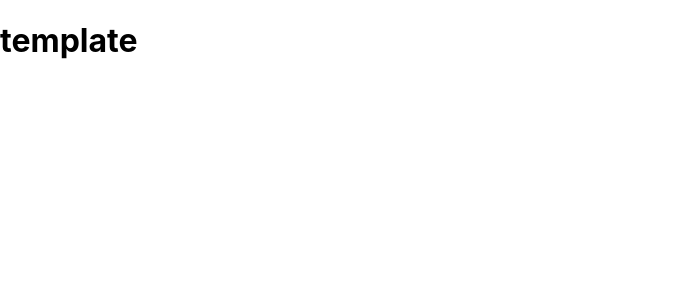
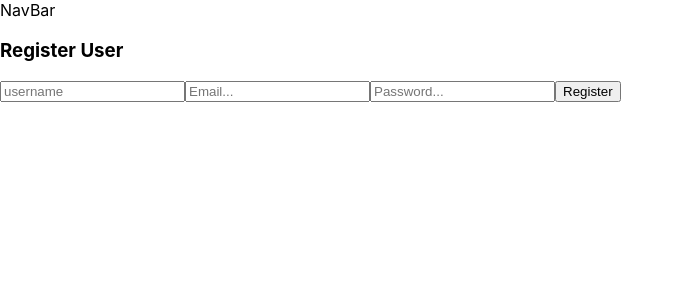
Before and after one commit to oldbettie/notepad, a React (Create React App) app: page /signup in a window 1280 px wide. Shown: the top 300 px of the page, without its empty margins (0-684 px from the left). Built offline with nearby package versions, Linux system fonts and the light colour scheme.

Commit message:
added sign up form

```diff
--- a/src/App.js
+++ b/src/App.js
@@ -1,8 +1,14 @@
+import { BrowserRouter } from "react-router-dom";
+import Pages from "./pages/Pages";
+import NavBar from "./components/NavBar";
+
+//  come back for auth provider stuff later
 function App() {
 	return (
-		<div className="App">
-			<h1>template</h1>
-		</div>
+		<BrowserRouter>
+			<NavBar />
+			<Pages />
+		</BrowserRouter>
 	);
 }
 
--- /dev/null
+++ b/src/components/Button.js
@@ -0,0 +1,11 @@
+import React from "react";
+
+function Button({ content, classnames, onClick }) {
+	return (
+		<button className={classnames} onClick={onClick}>
+			{content}
+		</button>
+	);
+}
+
+export default Button;
--- /dev/null
+++ b/src/components/NavBar.js
@@ -0,0 +1,7 @@
+import React from "react";
+
+function NavBar() {
+	return <div>NavBar</div>;
+}
+
+export default NavBar;
--- /dev/null
+++ b/src/pages/Home.js
@@ -0,0 +1,7 @@
+import React from "react";
+
+function Home() {
+	return <div>Home</div>;
+}
+
+export default Home;
--- /dev/null
+++ b/src/pages/Login.js
@@ -0,0 +1,7 @@
+import React from "react";
+
+function Login() {
+	return <div>Login</div>;
+}
+
+export default Login;
--- /dev/null
+++ b/src/pages/Pages.js
@@ -0,0 +1,19 @@
+import { Route, Routes, useLocation } from "react-router-dom";
+import React from "react";
+import Home from "./Home";
+import Login from "./Login";
+import SignUp from "./SignUp";
+
+function Pages() {
+	const location = useLocation();
+
+	return (
+		<Routes>
+			<Route path="/" element={<Home />} />
+			<Route path="/login" element={<Login />} />
+			<Route path="/signup" element={<SignUp />} />
+		</Routes>
+	);
+}
+
+export default Pages;
--- /dev/null
+++ b/src/pages/SignUp.js
@@ -0,0 +1,63 @@
+import React, { useEffect, useState } from "react";
+import { NavLink } from "react-router-dom";
+import axios from "axios";
+import Button from "../components/Button";
+
+function SignUp() {
+	const URL = `http://localhost:3000/`;
+	const [username, setUsername] = useState("");
+	const [registerEmail, setRegisterEmail] = useState("");
+	const [registerPassword, setRegisterPassword] = useState("");
+	const [status, setStatus] = useState("");
+
+	function register() {
+		axios
+			.post(`${URL}signup`, {
+				userName: username,
+				email: registerEmail,
+				password: registerPassword,
+			})
+			.then((res) => {
+				console.log(res);
+				setStatus(res);
+			});
+	}
+
+	return (
+		<div>
+			<div>
+				<form onSubmit={register}>
+					<h3>Register User</h3>
+					<input
+						placeholder="username"
+						required
+						onChange={(event) => {
+							setUsername(event.target.value);
+						}}
+					/>
+					<input
+						placeholder="Email..."
+						required
+						onChange={(event) => {
+							setRegisterEmail(event.target.value);
+						}}
+					/>
+					<input
+						placeholder="Password..."
+						required
+						type="password"
+						onChange={(event) => {
+							setRegisterPassword(event.target.value);
+						}}
+					/>
+					<NavLink to={"/"}>
+						<Button content="Register" />
+					</NavLink>
+				</form>
+				{/* <h2>{status}</h2> */}
+			</div>
+		</div>
+	);
+}
+
+export default SignUp;
```
